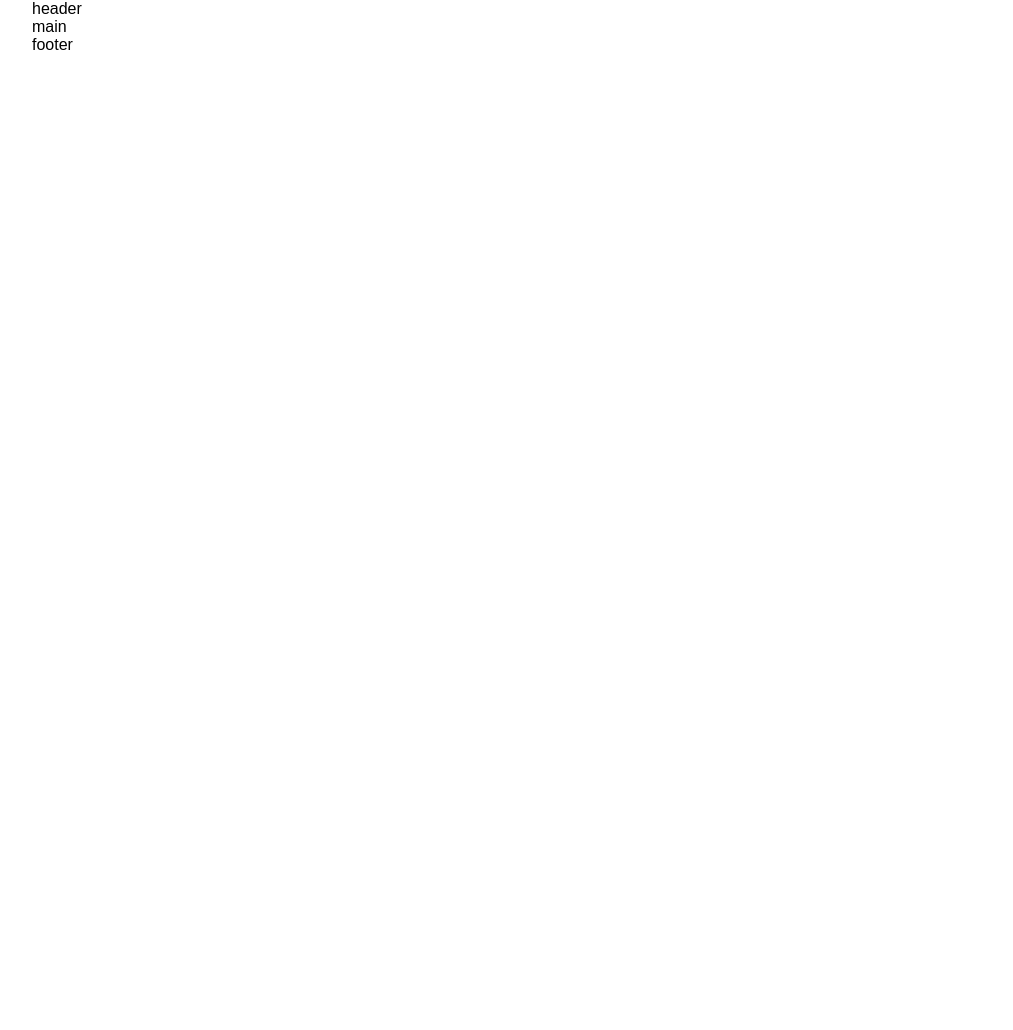
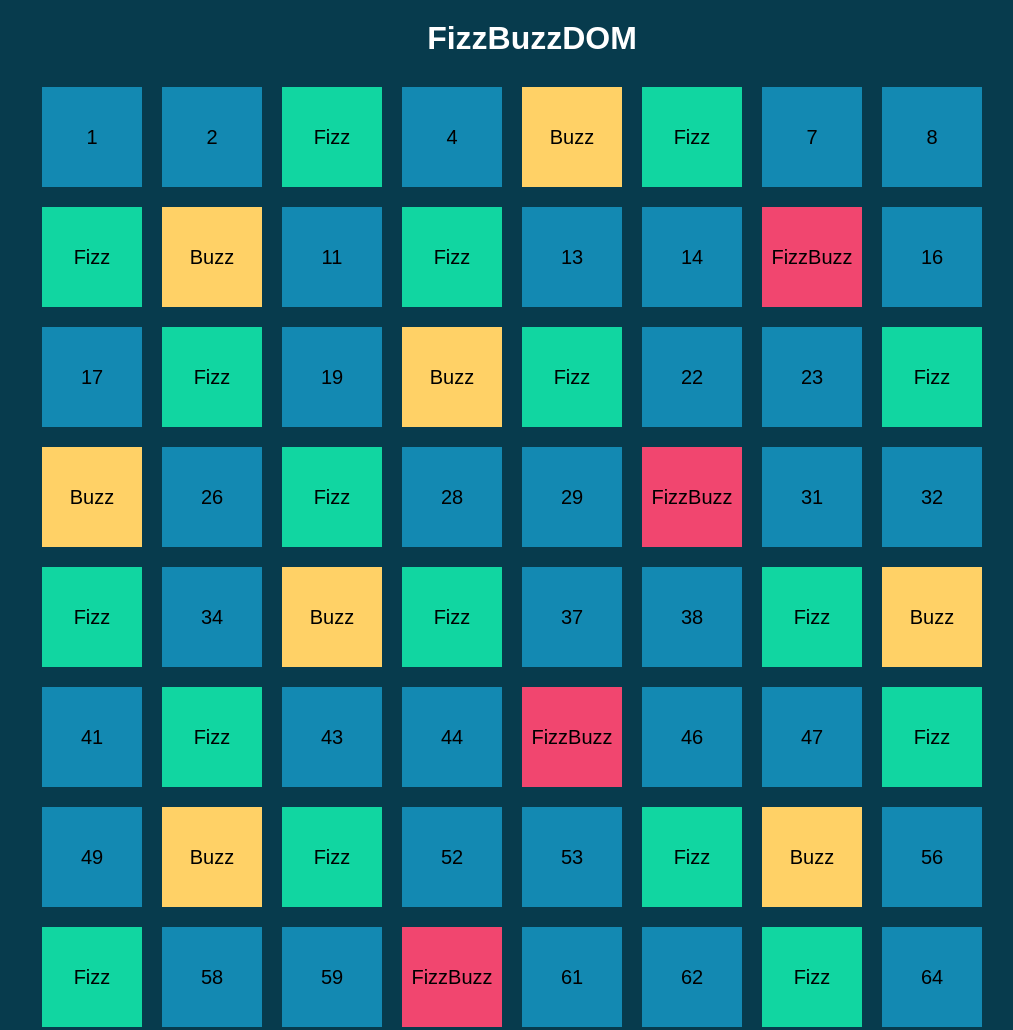
Before and after one commit to costanzaguala/js-fizzbuzz, a plain HTML site: page index.html in a window 1280 px wide. Shown: the top 1030 px of the page, without its empty margins (108-1121 px from the left). Before the commit the page ends 800 px from the top, so only its background shows below. Drawn offline with Linux system fonts and the light colour scheme.

Commit message:
esercizio finito

```diff
--- a/css/style.css
+++ b/css/style.css
@@ -8,11 +8,47 @@
 
 /* GENERAL */
 
+body {
+    background-color: #073B4D;
+}
+
 html {
     font-family: Arial, Helvetica, sans-serif;
+    text-align: center;
+}
+
+h1 {
+    padding: 20px 0;
+    color: white;
 }
 
 .container {
     max-width: 1000px;
     margin: 0 auto;
 }
+
+.container-fizzbuzz {
+    display: flex;
+    flex-wrap: wrap;
+}
+
+.container-fizzbuzz * {
+    font-size: 20px;
+    height: 100px;
+    width: 10%;
+    line-height: 100px;
+    background-color: #1389B2;
+    margin: 10px;
+}
+
+.container-fizzbuzz > .fizz {
+    background-color: #11D6A1;
+}
+
+.container-fizzbuzz > .buzz {
+    background-color: #FFD166;
+}
+
+.container-fizzbuzz > .fizzbuzz {
+    background-color: #F1466F;
+}
--- a/index.html
+++ b/index.html
@@ -3,7 +3,7 @@
     <head>
         <meta charset="UTF-8">
         <meta name="viewport" content="width=device-width, initial-scale=1.0">
-        <title>Document</title>
+        <title>FizzBuzz</title>
 
         <!-- CSS -->
         <link rel="stylesheet" href="./css/style.css">
@@ -13,31 +13,19 @@
 
     <body>
 
-        <!-- INIZIO HEADER -->
-        <header>
+        <main>
+
+            <h1>FizzBuzzDOM</h1>
+
             <div class="container">
-                header
-            </div>
-        </header>
-        <!-- FINE HEADER -->
+                <div class="container-fizzbuzz">
 
-        <!-- INIZIO MAIN -->
-        <main>
-            <div class="container">
-                main
+                </div>
             </div>
         </main>
-        <!-- FINE MAIN -->
 
-        <!-- INIZIO FOOTER -->
-        <footer>
-            <div class="container">
-                footer
-            </div>
-        </footer>
-        <!-- FINE FOOTER -->
-
-
+        <!-- JAVASCRIPT -->
+        <script type="text/javascript" src="js/scripts.js"></script>
     </body>
 
 </html>
--- /dev/null
+++ b/js/scripts.js
@@ -0,0 +1,40 @@
+/*
+
+1) Per i numeri da 1 a 100
+- Verifico se sono multipli di 3 e/o 5:
+    - Se il numero e' multiplo di 3 stampo Fizz
+    - Se il numero e' multiplo di 5 stampo Buzz
+    - Se il numero e' multiplo di 3 e 5 stampo FizzBuzz
+    - Altrimenti stampo il numero
+*/
+
+const containerFizzbuzz = document.querySelector ('.container-fizzbuzz')
+
+
+for ( let i = 1; i <=100; i++ ) {
+
+    const square = document.createElement('div')
+
+    let stampa = i;
+
+    if ((i % 3 == 0) && (i % 5 == 0)) {
+        stampa = 'FizzBuzz ';
+        square.classList.add('fizzbuzz')
+    }
+
+    else if (i % 3 == 0) {
+        stampa = ('Fizz');
+        square.classList.add('fizz')
+    }
+
+    else if (i % 5 == 0) {
+        stampa = ('Buzz');
+        square.classList.add('buzz')
+    }
+
+    console.log(stampa);
+
+    square.innerHTML = stampa;
+
+    containerFizzbuzz.append(square);
+}
```
Also changed, not shown: 1 other file.
